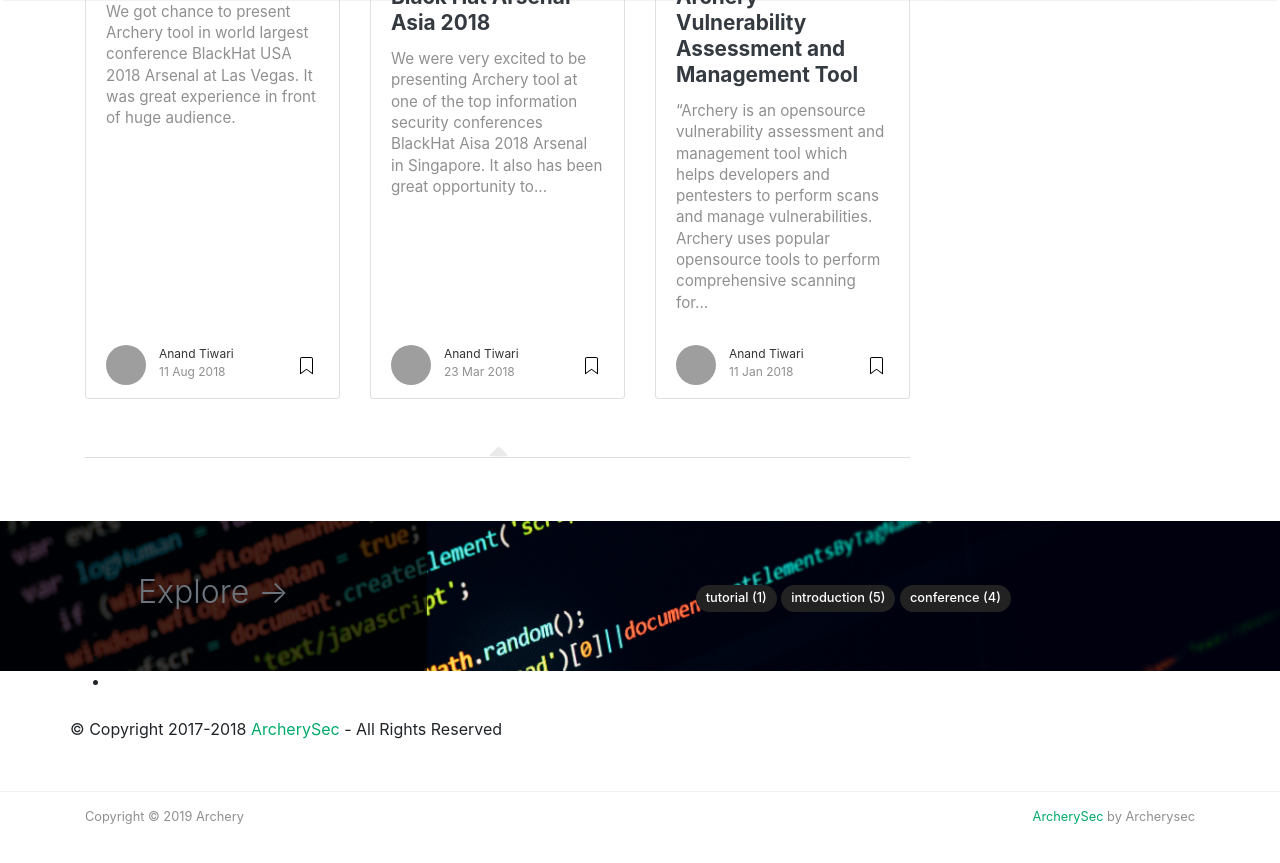
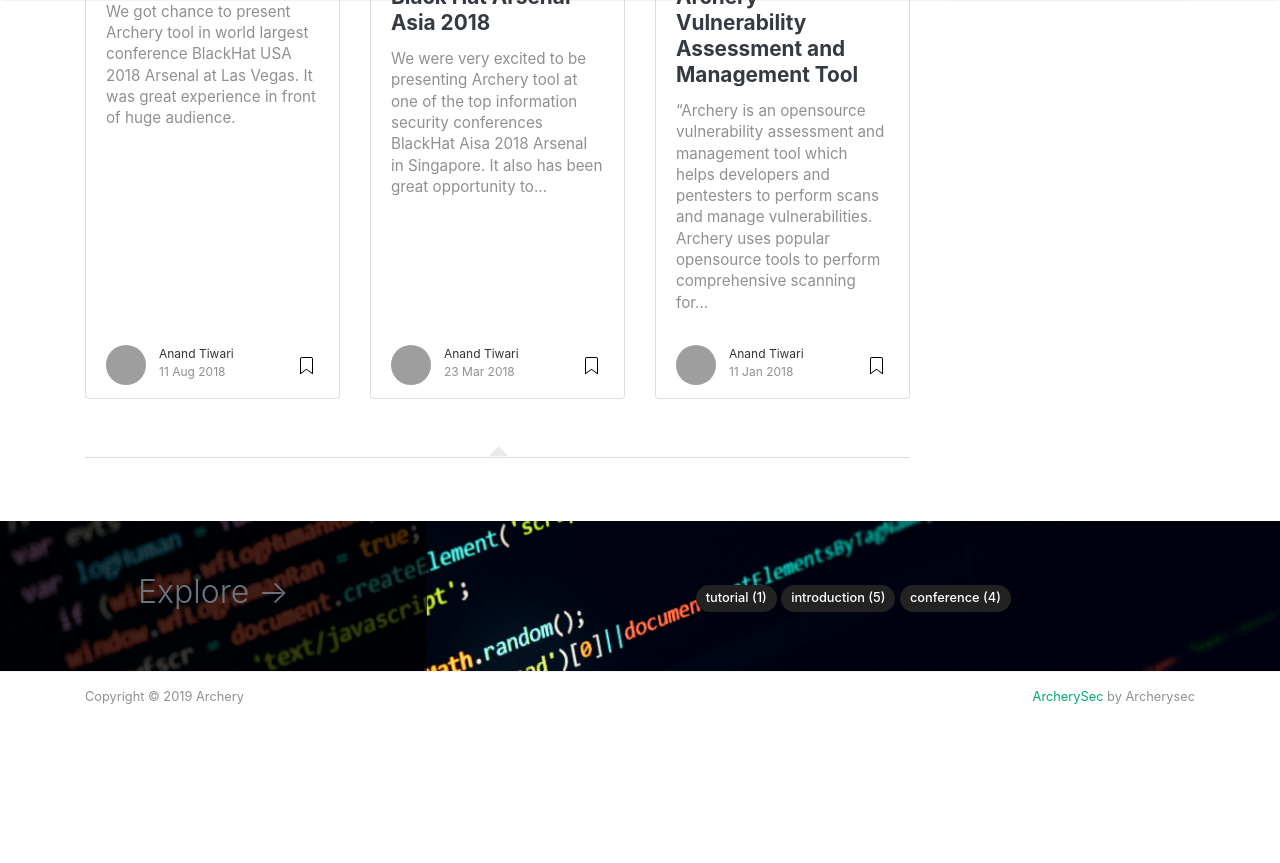
Before and after one commit to archerysec/archerysec-blog, a Jekyll site: the page built from docs/index.html, in a window 1280 px wide and 900 px high, scrolled down 1461 px. Shown: the top 863 px of the window. Built offline with Jekyll 4.4.1, drawn with Linux system fonts in a browser that asks for light colours; nearby versions of some CDN libraries; the list of posts is cut into pages by our own code; comment, search, counter and statistics services are not loaded; after the commit the page ends 2241 px from its top, so only the background shows below that; grey boxes are pictures that could not be loaded.

Commit message:
Fixed duplicate footer

```diff
--- a/docs/_layouts/default.html
+++ b/docs/_layouts/default.html
@@ -36,6 +36,7 @@
 
   ga('create', '{{site.google_analytics}}', 'auto');
   ga('send', 'pageview');
+
 
 
 </script>
@@ -185,52 +186,6 @@
         </div>
     </div>
 </div>
-<section class="cid-qNNh9tz4Nz mbr-reveal" id="footer7-19">
-
-
-    <div class="container">
-        <div class="media-container-row align-center mbr-white">
-            <div class="row row-links">
-                <ul class="foot-menu">
-
-
-                    <li class="foot-menu-item mbr-fonts-style display-7"></li>
-                    <li class="foot-menu-item mbr-fonts-style display-7"></li>
-                    <li class="foot-menu-item mbr-fonts-style display-7"></li>
-                </ul>
-            </div>
-            <div class="row social-row">
-                <div class="social-list align-right pb-2">
-
-
-                    <div class="soc-item">
-                        <a href="http://github.com/archerysec" target="_blank">
-                            <span class="mbr-iconfont mbr-iconfont-social mbrib-github" style="font-size: 75px;"></span>
-                        </a>
-                    </div>
-                    <div class="soc-item">
-                        <a href="https://www.facebook.com/archerysec" target="_blank">
-                            <span class="mbr-iconfont mbr-iconfont-social socicon-facebook socicon"
-                                  style="font-size: 70px;"></span>
-                        </a>
-                    </div>
-                    <div class="soc-item">
-                        <a href="https://twitter.com/archerysec" target="_blank">
-                            <span class="mbr-iconfont mbr-iconfont-social socicon-twitter socicon"
-                                  style="font-size: 70px;"></span>
-                        </a>
-                    </div>
-                </div>
-            </div>
-            <div class="row row-copirayt">
-                <p class="mbr-text mb-0 mbr-fonts-style mbr-white align-center display-7">
-                    © Copyright 2017-2018&nbsp;<a href="https://github.com/archerysec/">ArcherySec </a>- All Rights
-                    Reserved
-                </p>
-            </div>
-        </div>
-    </div>
-</section>
 
 <!-- Begin Footer
 ================================================== -->
@@ -248,8 +203,6 @@
 </footer>
 <!-- End Footer
 ================================================== -->
-
-</div> <!-- /.site-content>
 
 <!-- Bootstrap core JavaScript
 ================================================== -->
```
Also changed, not shown: 13 other files.
